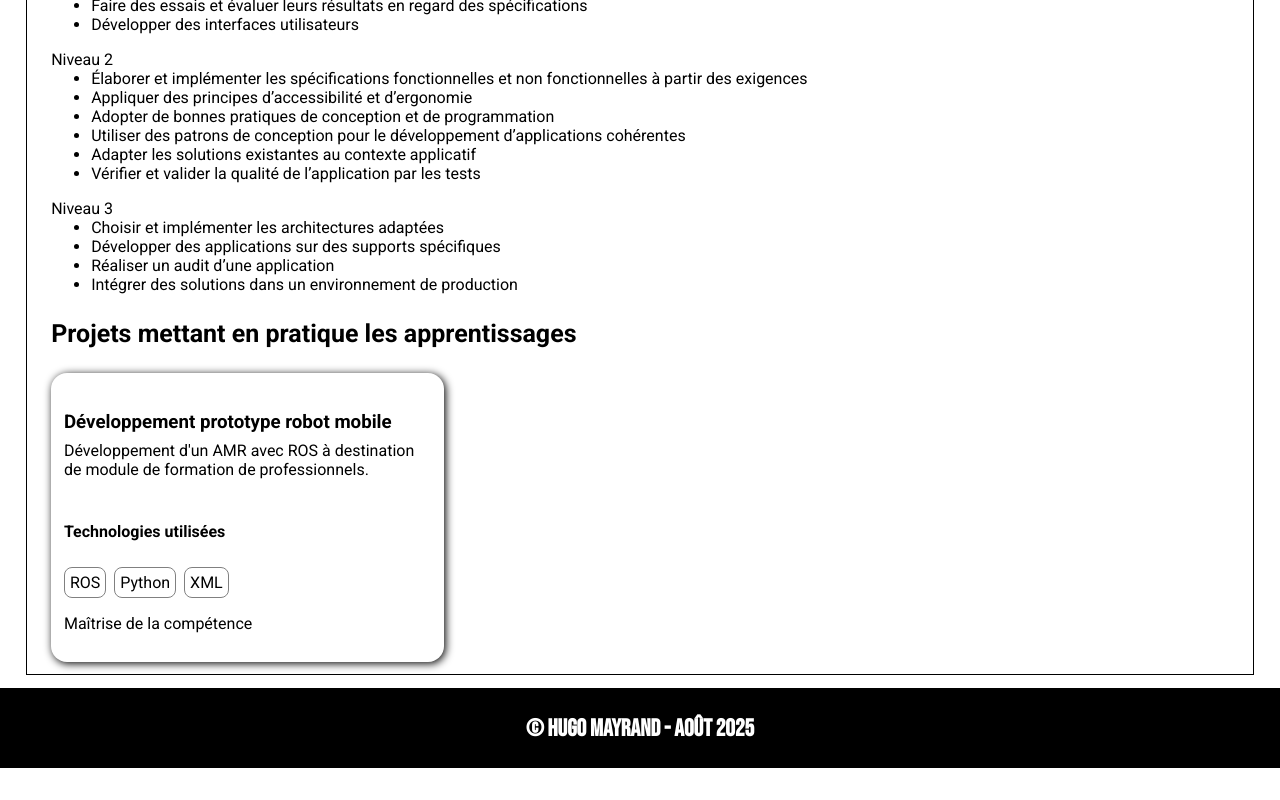
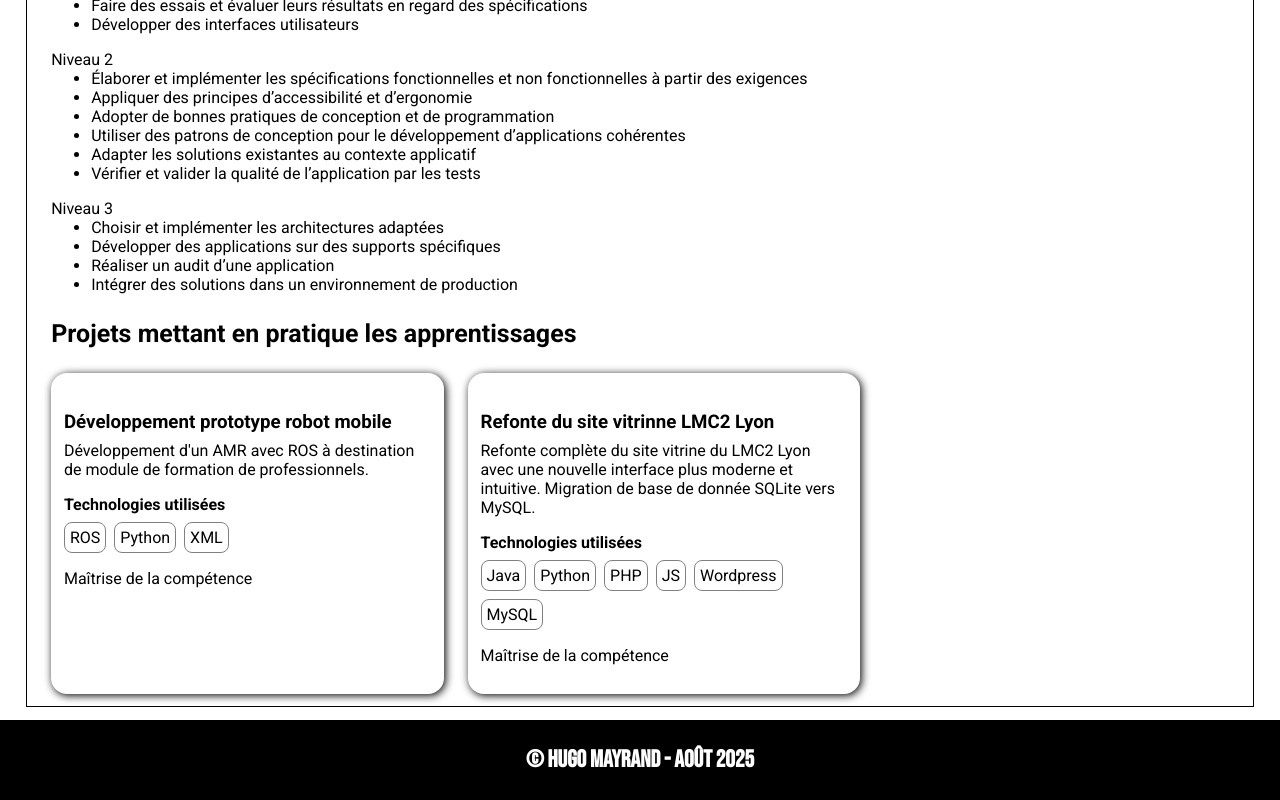
Before and after one commit to Urssaff/portfolio, an Angular app: page /competences in a window 1280 px wide. Shown: the part 401-1201 px from the top of the page. Before the commit the page ends 1169 px from the top, so only its background shows below. Built offline with nearby package versions, Linux system fonts and the light colour scheme.

Commit message:
ajout projets dans competence

```diff
--- a/src/app/competences/competences.component.html
+++ b/src/app/competences/competences.component.html
@@ -35,6 +35,23 @@
             <p>ROS</p>
             <p>Python</p>
             <p>XML</p>
+        </section>
+        <div class="skill_mastery">
+          <p>Maîtrise de la compétence</p>
+          <div class="stars"><i class="fa-regular fa-star"></i></div>
+        </div>
+      </div>
+      <div class="project_card">
+        <h4 class="project_title">Refonte du site vitrinne LMC2 Lyon</h4>
+        <p class="project_description">Refonte complète du site vitrine du LMC2 Lyon avec une nouvelle interface plus moderne et intuitive. Migration de base de donnée SQLite vers MySQL.</p>
+        <h5>Technologies utilisées</h5>
+        <section class="project_technologies">
+            <p>Java</p>
+            <p>Python</p>
+            <p>PHP</p>
+            <p>JS</p>
+            <p>Wordpress</p>
+            <p>MySQL</p>
         </section>
         <div class="skill_mastery">
           <p>Maîtrise de la compétence</p>
@@ -80,6 +97,23 @@
             <p>ROS</p>
             <p>Python</p>
             <p>XML</p>
+        </section>
+        <div class="skill_mastery">
+          <p>Maîtrise de la compétence</p>
+          <div class="stars"><i class="fa-regular fa-star"></i></div>
+        </div>
+      </div>
+      <div class="project_card">
+        <h4 class="project_title">Refonte du site vitrinne LMC2 Lyon</h4>
+        <p class="project_description">Refonte complète du site vitrine du LMC2 Lyon avec une nouvelle interface plus moderne et intuitive. Migration de base de donnée SQLite vers MySQL.</p>
+        <h5>Technologies utilisées</h5>
+        <section class="project_technologies">
+            <p>Java</p>
+            <p>Python</p>
+            <p>PHP</p>
+            <p>JS</p>
+            <p>Wordpress</p>
+            <p>MySQL</p>
         </section>
         <div class="skill_mastery">
           <p>Maîtrise de la compétence</p>
@@ -132,7 +166,23 @@
     </ul>
     <h3>Projets mettant en pratique les apprentissages</h3>
     <div class="projets">
-
+      <div class="project_card">
+        <h4 class="project_title">Refonte du site vitrinne LMC2 Lyon</h4>
+        <p class="project_description">Refonte complète du site vitrine du LMC2 Lyon avec une nouvelle interface plus moderne et intuitive. Migration de base de donnée SQLite vers MySQL.</p>
+        <h5>Technologies utilisées</h5>
+        <section class="project_technologies">
+            <p>Java</p>
+            <p>Python</p>
+            <p>PHP</p>
+            <p>JS</p>
+            <p>Wordpress</p>
+            <p>MySQL</p>
+        </section>
+        <div class="skill_mastery">
+          <p>Maîtrise de la compétence</p>
+          <div class="stars"><i class="fa-regular fa-star"></i></div>
+        </div>
+      </div>
     </div>
   </mat-tab>
 
@@ -163,6 +213,23 @@
             <p>ROS</p>
             <p>Python</p>
             <p>XML</p>
+        </section>
+        <div class="skill_mastery">
+          <p>Maîtrise de la compétence</p>
+          <div class="stars"><i class="fa-regular fa-star"></i></div>
+        </div>
+      </div>
+      <div class="project_card">
+        <h4 class="project_title">Refonte du site vitrinne LMC2 Lyon</h4>
+        <p class="project_description">Refonte complète du site vitrine du LMC2 Lyon avec une nouvelle interface plus moderne et intuitive. Migration de base de donnée SQLite vers MySQL.</p>
+        <h5>Technologies utilisées</h5>
+        <section class="project_technologies">
+            <p>Java</p>
+            <p>Python</p>
+            <p>PHP</p>
+            <p>JS</p>
+            <p>Wordpress</p>
+            <p>MySQL</p>
         </section>
         <div class="skill_mastery">
           <p>Maîtrise de la compétence</p>
@@ -212,6 +279,23 @@
           <div class="stars"><i class="fa-regular fa-star"></i></div>
         </div>
       </div>
+      <div class="project_card">
+        <h4 class="project_title">Refonte du site vitrinne LMC2 Lyon</h4>
+        <p class="project_description">Refonte complète du site vitrine du LMC2 Lyon avec une nouvelle interface plus moderne et intuitive. Migration de base de donnée SQLite vers MySQL.</p>
+        <h5>Technologies utilisées</h5>
+        <section class="project_technologies">
+            <p>Java</p>
+            <p>Python</p>
+            <p>PHP</p>
+            <p>JS</p>
+            <p>Wordpress</p>
+            <p>MySQL</p>
+        </section>
+        <div class="skill_mastery">
+          <p>Maîtrise de la compétence</p>
+          <div class="stars"><i class="fa-regular fa-star"></i></div>
+        </div>
+      </div>
     </div>
   </mat-tab>
 </mat-tab-group>
--- a/src/app/contact/contact.component.css
+++ b/src/app/contact/contact.component.css
@@ -33,6 +33,7 @@ app-contact a{
 }
 
 app-contact img{
+    transition: all 0.5s;
     justify-self: center;
     align-self: center;
     padding: 5px;
@@ -43,6 +44,7 @@ app-contact img{
 }
 
 app-contact img:hover{
+    transition: all 0.5s;
     background-color: #459bd5;
     height:90%
 }
--- a/src/styles.css
+++ b/src/styles.css
@@ -81,6 +81,8 @@ app-competences .project_card h4{
 
 app-competences .project_card h5{
     font-size: 1em;
+    margin-block-start: 0;
+    margin-block-end: 0.5em;
 }
 
 app-projets .project_card .project_technologies p:hover, app-competences .project_card .project_technologies p:hover{
```
